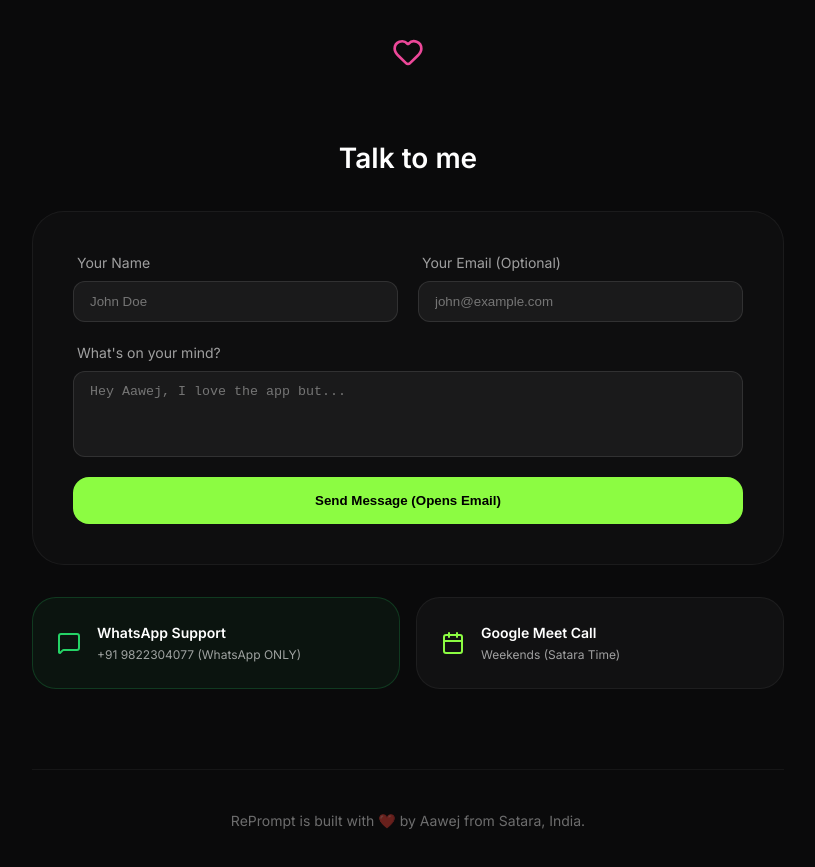
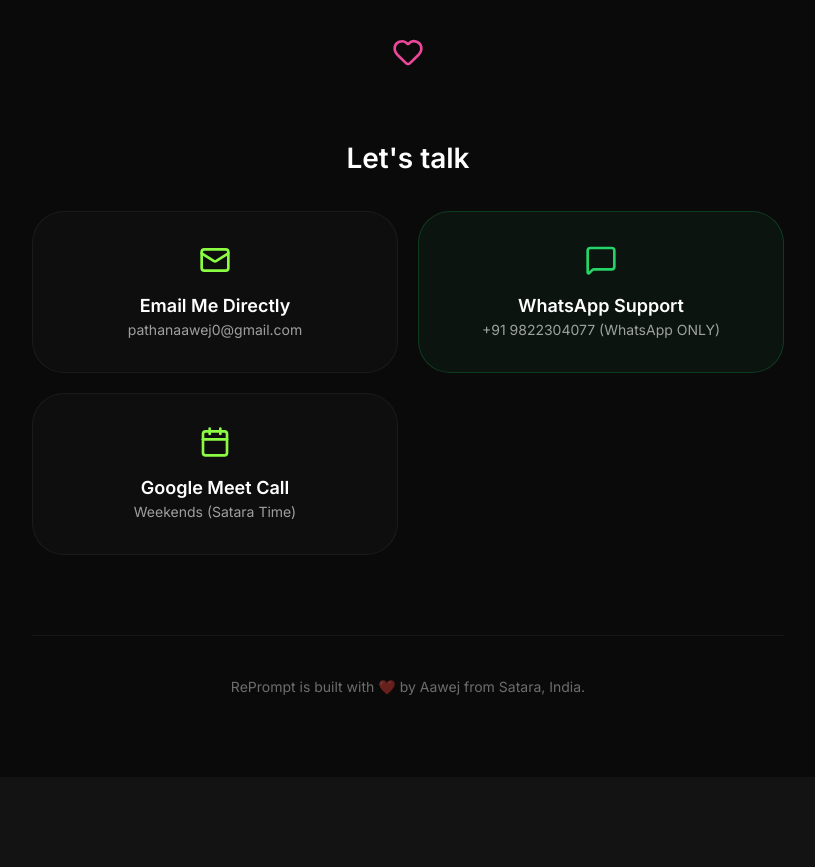
Before and after one commit to pathanaawej0-dot/reprompt, a Next.js app: page /founder in a window 1280 px wide. Shown: the part 1420-2287 px from the top of the page, without its empty margins (232-1047 px from the left). After the commit the page ends 2197 px from the top, so only its background shows below. Built offline with nearby package versions, Linux system fonts and the light colour scheme.

Commit message:
feat: simplified founder contact with direct email and whatsapp support

```diff
--- a/src/app/founder/page.tsx
+++ b/src/app/founder/page.tsx
@@ -110,91 +110,73 @@ export default function FounderPage() {
 
                 {/* CONTACT SECTION */}
                 <section style={{ marginBottom: '80px' }}>
-                    <h2 style={{ fontSize: '28px', fontWeight: 600, marginBottom: '32px', textAlign: 'center' }}>Talk to me</h2>
-
-                    <div style={{
-                        backgroundColor: 'rgba(255,255,255,0.02)',
-                        border: '1px solid rgba(255,255,255,0.05)',
-                        borderRadius: '32px',
-                        padding: '40px',
-                        marginBottom: '32px'
-                    }}>
-                        <form style={{ display: 'flex', flexDirection: 'column', gap: '20px' }} onSubmit={(e) => {
-                            e.preventDefault();
-                            const formData = new FormData(e.currentTarget);
-                            const name = formData.get('name');
-                            const message = formData.get('message');
-                            window.location.href = `mailto:pathanaawej0@gmail.com?subject=Message from ${name}&body=${message}`;
-                        }}>
-                            <div style={{ display: 'grid', gridTemplateColumns: 'repeat(auto-fit, minmax(200px, 1fr))', gap: '20px' }}>
-                                <div style={{ display: 'flex', flexDirection: 'column', gap: '8px' }}>
-                                    <label style={{ fontSize: '14px', opacity: 0.6, marginLeft: '4px' }}>Your Name</label>
-                                    <input name="name" required style={{ backgroundColor: 'rgba(255,255,255,0.05)', border: '1px solid rgba(255,255,255,0.1)', borderRadius: '12px', padding: '12px 16px', color: '#fff', outline: 'none' }} placeholder="John Doe" />
-                                </div>
-                                <div style={{ display: 'flex', flexDirection: 'column', gap: '8px' }}>
-                                    <label style={{ fontSize: '14px', opacity: 0.6, marginLeft: '4px' }}>Your Email (Optional)</label>
-                                    <input name="email" style={{ backgroundColor: 'rgba(255,255,255,0.05)', border: '1px solid rgba(255,255,255,0.1)', borderRadius: '12px', padding: '12px 16px', color: '#fff', outline: 'none' }} placeholder="john@example.com" />
-                                </div>
-                            </div>
-                            <div style={{ display: 'flex', flexDirection: 'column', gap: '8px' }}>
-                                <label style={{ fontSize: '14px', opacity: 0.6, marginLeft: '4px' }}>What's on your mind?</label>
-                                <textarea name="message" required rows={4} style={{ backgroundColor: 'rgba(255,255,255,0.05)', border: '1px solid rgba(255,255,255,0.1)', borderRadius: '12px', padding: '12px 16px', color: '#fff', outline: 'none', resize: 'none' }} placeholder="Hey Aawej, I love the app but..." />
-                            </div>
-                            <button type="submit" style={{
-                                backgroundColor: 'var(--md-sys-color-primary)',
-                                color: '#000',
-                                border: 'none',
-                                borderRadius: '16px',
-                                padding: '16px',
-                                fontWeight: 600,
-                                cursor: 'pointer',
-                                transition: 'all 0.2s ease'
-                            }} className="hover-lift">
-                                Send Message (Opens Email)
-                            </button>
-                        </form>
-                    </div>
+                    <h2 style={{ fontSize: '28px', fontWeight: 600, marginBottom: '32px', textAlign: 'center' }}>Let's talk</h2>
 
                     <div style={{
                         display: 'grid',
                         gridTemplateColumns: 'repeat(auto-fit, minmax(240px, 1fr))',
-                        gap: '16px'
+                        gap: '20px'
                     }}>
+                        <a href="mailto:pathanaawej0@gmail.com" style={{
+                            textDecoration: 'none',
+                            color: '#fff',
+                            backgroundColor: 'rgba(255, 255, 255, 0.02)',
+                            padding: '32px 24px',
+                            borderRadius: '32px',
+                            border: '1px solid rgba(255, 255, 255, 0.05)',
+                            display: 'flex',
+                            flexDirection: 'column',
+                            alignItems: 'center',
+                            textAlign: 'center',
+                            gap: '16px',
+                            transition: 'all 0.2s ease'
+                        }} className="hover-lift">
+                            <Mail style={{ color: 'var(--md-sys-color-primary)' }} size={32} />
+                            <div>
+                                <span style={{ fontWeight: 600, display: 'block', fontSize: '18px' }}>Email Me Directly</span>
+                                <span style={{ fontSize: '14px', opacity: 0.6 }}>pathanaawej0@gmail.com</span>
+                            </div>
+                        </a>
+
                         <a href="https://wa.me/919822304077" target="_blank" rel="noopener noreferrer" style={{
                             textDecoration: 'none',
                             color: '#fff',
                             backgroundColor: 'rgba(37, 211, 102, 0.05)',
-                            padding: '24px',
-                            borderRadius: '24px',
+                            padding: '32px 24px',
+                            borderRadius: '32px',
                             border: '1px solid rgba(37, 211, 102, 0.2)',
                             display: 'flex',
+                            flexDirection: 'column',
                             alignItems: 'center',
+                            textAlign: 'center',
                             gap: '16px',
                             transition: 'all 0.2s ease'
                         }} className="hover-lift">
-                            <MessageSquare style={{ color: '#25D366' }} />
+                            <MessageSquare style={{ color: '#25D366' }} size={32} />
                             <div>
-                                <span style={{ fontWeight: 600, display: 'block' }}>WhatsApp Support</span>
-                                <span style={{ fontSize: '12px', opacity: 0.6 }}>+91 9822304077 (WhatsApp ONLY)</span>
+                                <span style={{ fontWeight: 600, display: 'block', fontSize: '18px' }}>WhatsApp Support</span>
+                                <span style={{ fontSize: '14px', opacity: 0.6 }}>+91 9822304077 (WhatsApp ONLY)</span>
                             </div>
                         </a>
 
                         <a href="https://meet.google.com/new" target="_blank" rel="noopener noreferrer" style={{
                             textDecoration: 'none',
                             color: '#fff',
-                            backgroundColor: 'rgba(255, 255, 255, 0.03)',
-                            padding: '24px',
-                            borderRadius: '24px',
+                            backgroundColor: 'rgba(255, 255, 255, 0.02)',
+                            padding: '32px 24px',
+                            borderRadius: '32px',
                             border: '1px solid rgba(255, 255, 255, 0.05)',
                             display: 'flex',
+                            flexDirection: 'column',
                             alignItems: 'center',
+                            textAlign: 'center',
                             gap: '16px',
                             transition: 'all 0.2s ease'
                         }} className="hover-lift">
-                            <Calendar style={{ color: 'var(--md-sys-color-primary)' }} />
+                            <Calendar style={{ color: 'var(--md-sys-color-primary)' }} size={32} />
                             <div>
-                                <span style={{ fontWeight: 600, display: 'block' }}>Google Meet Call</span>
-                                <span style={{ fontSize: '12px', opacity: 0.6 }}>Weekends (Satara Time)</span>
+                                <span style={{ fontWeight: 600, display: 'block', fontSize: '18px' }}>Google Meet Call</span>
+                                <span style={{ fontSize: '14px', opacity: 0.6 }}>Weekends (Satara Time)</span>
                             </div>
                         </a>
                     </div>
```
